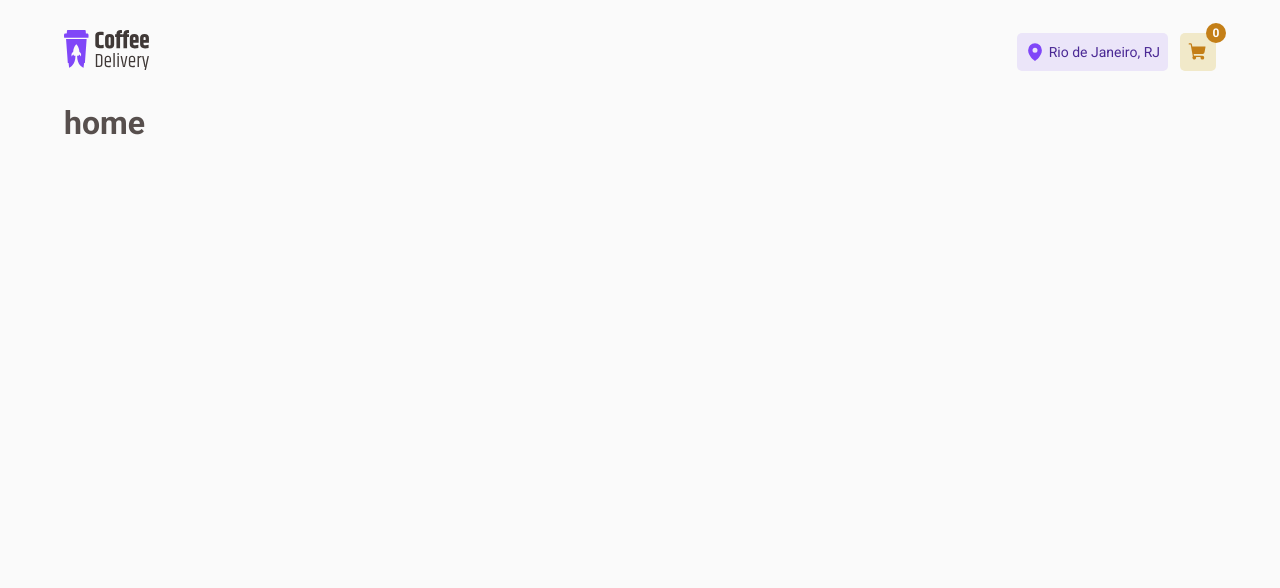
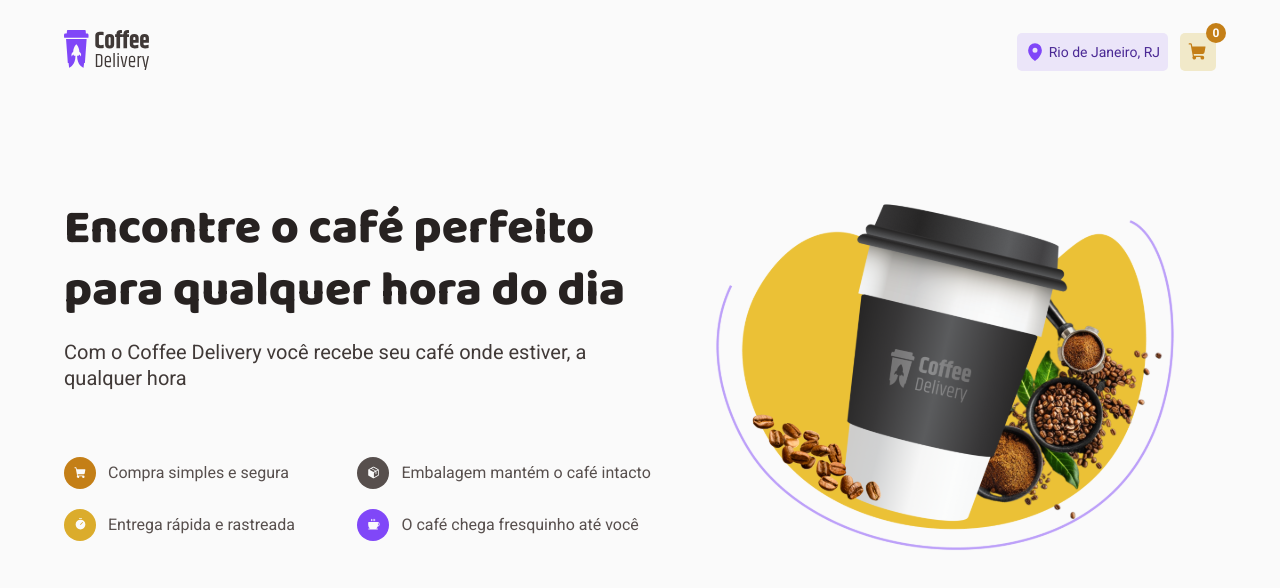
Before and after one commit to franciscovinicios/coffee-delivery, a React (Vite) app: page / in a window 1280 px wide. Shown: the top 588 px of the page. Built offline with nearby package versions, Linux system fonts and the light colour scheme.

Commit message:
Pages and routes - Home: Component: Intro

```diff
--- /dev/null
+++ b/src/components/ButtonsUpdateCart/styles.ts
@@ -0,0 +1,33 @@
+
+
+import styled from "styled-components";
+
+export const ContainerButtonsUpdateCart = styled.div`
+  padding: 0.5rem;
+  background-color: ${({ theme }) => theme.colors["base-button"]};
+  border-radius: 6px;
+  >span {
+    padding: 0 0.4rem;
+  }
+`
+
+export const ContainerIcon = styled.button`
+background: none;
+border: none;
+width: 0.875rem;
+height: 0.875rem;
+cursor: pointer;
+> svg {
+  color: ${({ theme }) => theme.colors["brand-purple"]};
+}
+
+&:disabled {
+    opacity: 0.7;
+    cursor: not-allowed;
+  }
+
+  &:not(:disabled):hover {
+    > svg {
+    }
+  }
+`
--- /dev/null
+++ b/src/pages/Home/components/Intro/SpecialtyItem/index.tsx
@@ -0,0 +1,21 @@
+import { ReactNode } from "react";
+import { ContainerCircle, SpecialtieItem } from "./styles";
+
+
+export interface SpecialtyItemProps {
+  color: 'yellow-dark' | 'yellow-light' | 'dark' | 'purple'
+  icon: ReactNode
+  description: string
+
+}
+
+export function SpecialtyItem({ icon, description, color}: SpecialtyItemProps) {
+  return (
+      <SpecialtieItem>
+        <ContainerCircle color={color}>
+          {icon}
+        </ContainerCircle>
+        <span>{description}</span>
+      </SpecialtieItem>
+  )
+}
--- /dev/null
+++ b/src/pages/Home/components/Intro/SpecialtyItem/styles.ts
@@ -0,0 +1,49 @@
+import styled, { css } from "styled-components";
+
+export const SpecialtieItem = styled.div`
+  display: flex;
+  align-items: center;
+  gap: 0.75rem;
+
+ span {
+  display: block;
+  font-size: 1rem;
+  font-family: 'Roboto';
+  font-weight: 400;
+  color: ${({ theme }) => theme.colors["base-text"]};
+  line-height: 1.5rem;
+ }
+`
+
+interface ContainerCircleProps {
+  color: string
+}
+
+export const ContainerCircle = styled.div<ContainerCircleProps>`
+  width: 2rem;
+  height: 2rem;
+  display: flex;
+  align-items: center;
+  justify-content: center;
+  border-radius: 50%;
+
+  ${({ color }) => color === 'yellow-dark' && css`
+    background-color: ${({ theme }) => theme.colors["brand-yellow-dark"]};
+  `}
+
+  ${({ color }) => color === 'yellow-light' && css`
+    background-color: ${({ theme }) => theme.colors["brand-yellow"]};
+  `}
+
+  ${({ color }) => color === 'dark' && css`
+    background-color: ${({ theme }) => theme.colors["base-text"]};
+  `}
+
+  ${({ color }) => color === 'purple' && css`
+    background-color: ${({ theme }) => theme.colors["brand-purple"]};
+  `}
+
+  svg {
+    color: ${({ theme }) => theme.colors["base-background"]};
+  }
+`
--- /dev/null
+++ b/src/pages/Home/components/Intro/index.tsx
@@ -0,0 +1,54 @@
+import { CoffeeImg, IntroContainer, Specialties, Subtitle, Title } from "./styles";
+
+import IntroCoffeeImg from '../../../../assets/introduction.svg'
+import { Coffee, Package, ShoppingCart, Timer } from "phosphor-react";
+import { SpecialtyItem } from "./SpecialtyItem";
+
+export function Intro() {
+  return (
+    <IntroContainer>
+      <div className="content">
+        <section>
+          <Title>
+            Encontre o café perfeito <br />
+            para qualquer hora do dia
+          </Title>
+
+          <Subtitle>
+            Com o Coffee Delivery você recebe seu café onde estiver, a<br /> qualquer hora
+          </Subtitle>
+
+          <Specialties>
+            <SpecialtyItem
+              color="yellow-dark"
+              description="Compra simples e segura"
+              icon={<ShoppingCart width={13} weight="fill" />}
+            />
+            <SpecialtyItem
+              color="dark"
+              description="Embalagem mantém o café intacto"
+              icon={<Package size={13} weight="fill" />}
+            />
+
+            <SpecialtyItem
+              color="yellow-light"
+
+              description="Entrega rápida e rastreada"
+              icon={<Timer size={13} weight="fill" />}
+            />
+
+            <SpecialtyItem
+              color="purple"
+              description="O café chega fresquinho até você"
+              icon={<Coffee size={13} weight="fill" />}
+            />
+          </Specialties>
+        </section>
+
+        <CoffeeImg>
+          <img src={IntroCoffeeImg} alt="" />
+        </CoffeeImg>
+      </div>
+    </IntroContainer>
+  )
+}
--- /dev/null
+++ b/src/pages/Home/components/Intro/styles.ts
@@ -0,0 +1,46 @@
+import styled from "styled-components";
+
+export const IntroContainer = styled.section`
+  margin-top: 5.875rem;
+
+> div.content {
+  display: flex;
+  gap: 3.5rem;
+}
+`
+
+export const Title = styled.h3`
+  font-size: 3rem;
+  font-family: 'Baloo 2';
+  font-weight: 800;
+  line-height: 3.9rem;
+  color: ${({ theme }) => theme.colors["base-title"]};
+
+`
+export const Subtitle = styled.span`
+  display: block;
+  margin-top: 1rem ;
+  font-size: 1.25rem;
+  font-weight: 400;
+  line-height: 1.625rem;
+  color: ${({ theme }) => theme.colors["base-subtitle"]};
+
+`
+
+export const Specialties = styled.div`
+  width: 100%;
+  display: grid;
+  grid-template-columns: repeat(2, 1fr);
+  row-gap: 1.25rem;
+  margin-top: 4.125rem;
+
+  row-gap: 1.25rem;
+  margin-top: 4.125rem;
+`
+
+export const CoffeeImg = styled.aside`
+  img {
+    width: 29.75rem;
+    height: 22.5rem;
+  }
+`
--- a/src/pages/Home/index.tsx
+++ b/src/pages/Home/index.tsx
@@ -1,6 +1,9 @@
+import { Intro } from "./components/Intro";
 
 export function Home() {
   return (
-    <h1>home</h1>
+    <>
+      <Intro/>
+    </>
   )
 }
```
Also changed, not shown: src/components/ButtonsUpdateCart/index.tsx (added, +20 -0 lines), src/data/products.ts (added, +114 -0 lines).
